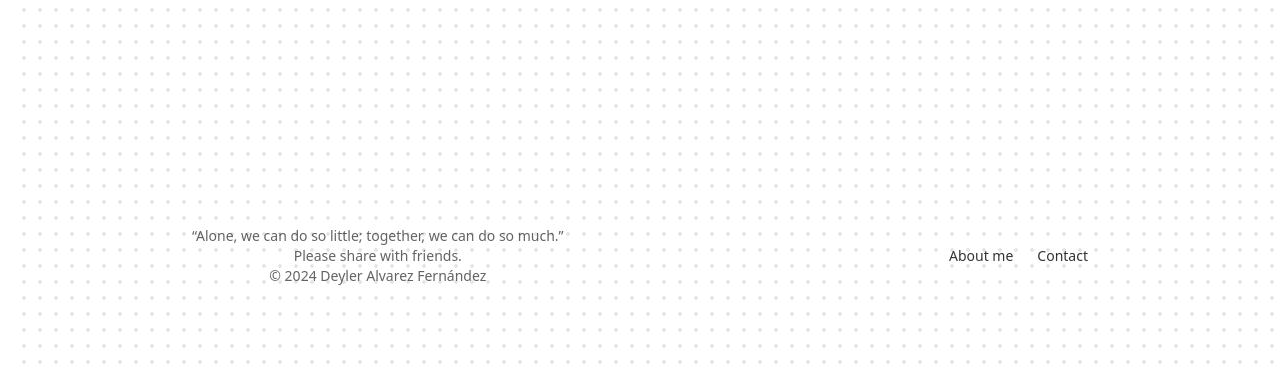
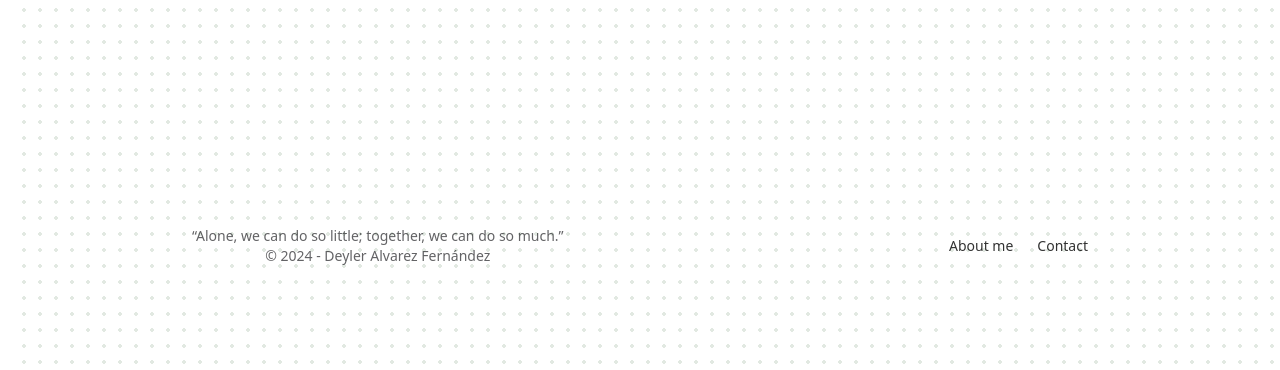
Before and after one commit to DeylerAF/astro-portfolio, an Astro site: page /components in a window 1280 px wide. Shown: the part 430-800 px from the top of the page. Built offline with nearby package versions, Linux system fonts and the light colour scheme; Astro itself is replaced by a stand-in of ours.

Commit message:
Remove some text in footer

```diff
--- a/src/components/Footer.astro
+++ b/src/components/Footer.astro
@@ -13,9 +13,7 @@ const currentYear = new Date().getFullYear();
         >
             “Alone, we can do so little; together, we can do so much.”
             <br />
-            Please share with friends.
-            <br />
-            © {currentYear}
+            © {currentYear} -
             <a
                 href="https://www.linkedin.com/in/deyleraf/"
                 rel="noopener noreferrer"
```
